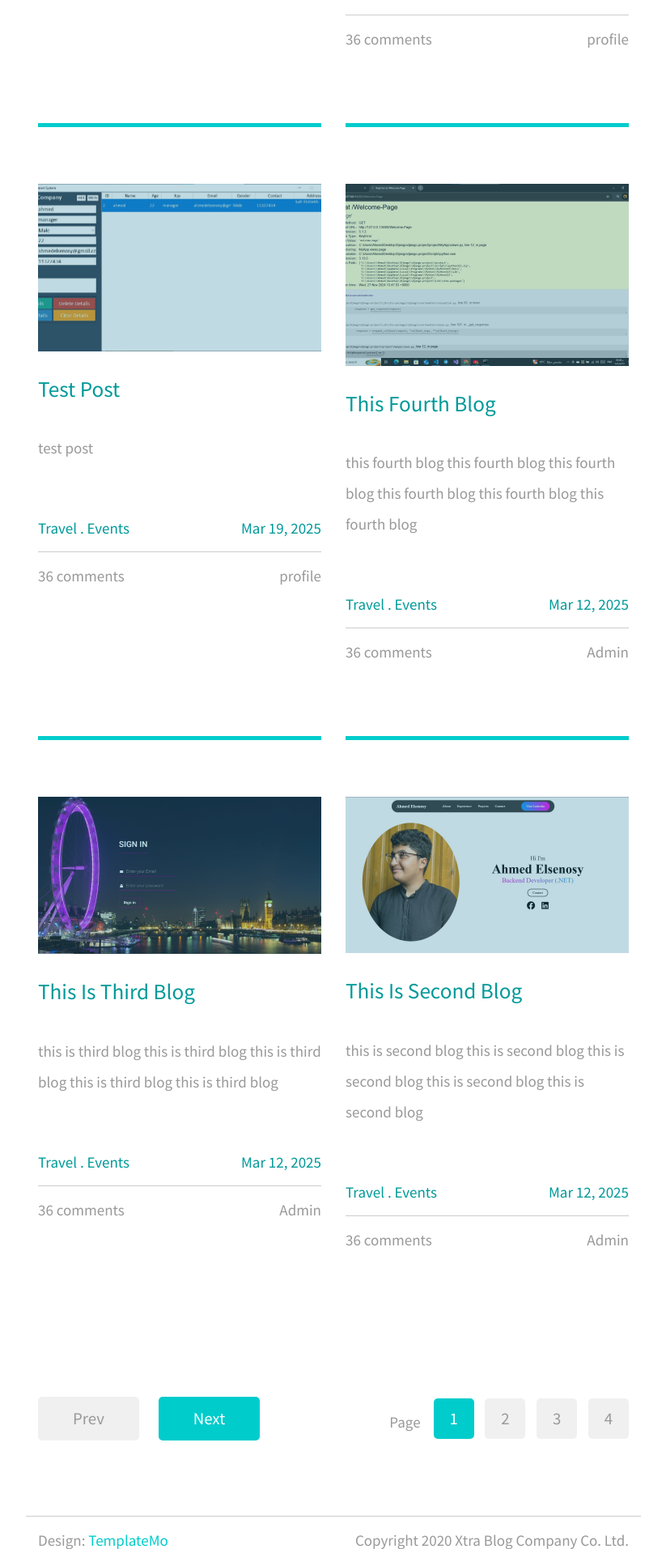
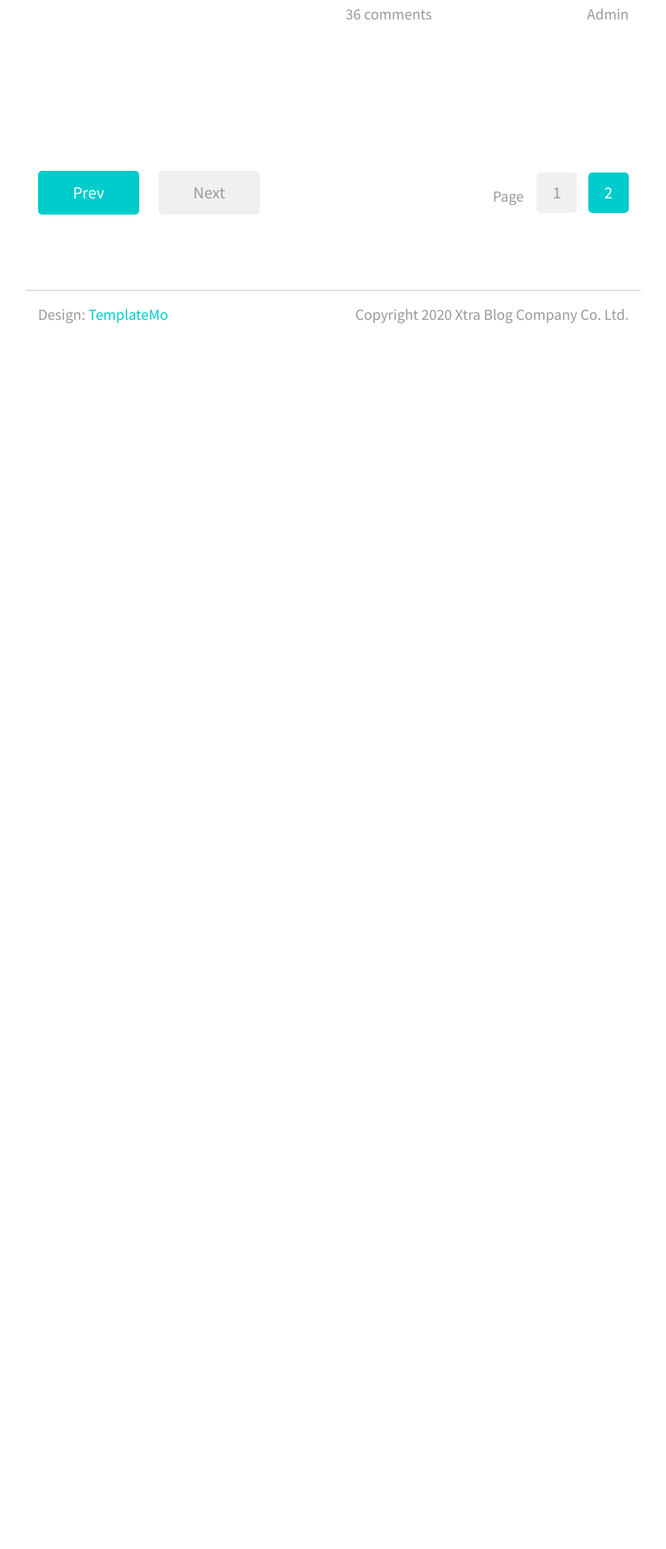
Before and after one commit to AhmedElsenosy/Blog, a Django app: page /home/?page=2 in a window 1280 px wide. Shown: the part 889-2802 px from the top of the page at 81% size, without its empty margins (388-1211 px from the left). After the commit the page ends 1289 px from the top, so only its background shows below. Run offline with Django 5.2, Linux system fonts and the light colour scheme; a user stored in the database is signed in; data comes from the database, SQL or seed files in the repository; both versions use the stored data as it was after the commit; parts of the project's set-up code (start-up, migrations or seed data) failed here and were passed over; some libraries are stand-ins or nearby versions.

Commit message:
Add pagination to blog posts on home page and update profile link handling

```diff
--- a/blog/templates/index.html
+++ b/blog/templates/index.html
@@ -36,29 +36,39 @@
         {% endfor %}
 
     </div>
+    {% if all_blogs.has_other_pages %}
         <div class="row tm-row tm-mt-100 tm-mb-75">
             <div class="tm-prev-next-wrapper">
+                {% if all_blogs.has_previous %}
+                    <a href="?page={{all_blogs.previous_page_number}}" class="mb-2 tm-btn tm-btn-primary tm-prev-next tm-mr-20">Prev</a>
+                {% else %}
                     <a href="#" class="mb-2 tm-btn tm-btn-primary tm-prev-next disabled tm-mr-20">Prev</a>
-            <a href="#" class="mb-2 tm-btn tm-btn-primary tm-prev-next">Next</a>
+                {% endif %}
+
+                {% if all_blogs.has_next %}
+                    <a href="?page={{all_blogs.next_page_number}}" class="mb-2 tm-btn tm-btn-primary tm-prev-next">Next</a>
+                {% else %}
+                    <a href="#" class="mb-2 tm-btn tm-btn-primary disabled tm-prev-next">Next</a>
+                {% endif %}
             </div>
             <div class="tm-paging-wrapper">
                 <span class="d-inline-block mr-3">Page</span>
                 <nav class="tm-paging-nav d-inline-block">
                     <ul>
+                        {% for p in all_blogs.paginator.page_range %}
+                            {% if all_blogs.number == p %}
                                 <li class="tm-paging-item active">
-                        <a href="#" class="mb-2 tm-btn tm-paging-link">1</a>
+                                    <a href="?page={{ p }}" class="mb-2 tm-btn tm-paging-link">{{ p }}</a>
                                 </li>
+                            {% else %}
                                 <li class="tm-paging-item">
-                        <a href="#" class="mb-2 tm-btn tm-paging-link">2</a>
+                                    <a href="?page={{ p }}" class="mb-2 tm-btn tm-paging-link">{{ p }}</a>
                                 </li>
-                    <li class="tm-paging-item">
-                        <a href="#" class="mb-2 tm-btn tm-paging-link">3</a>
-                    </li>
-                    <li class="tm-paging-item">
-                        <a href="#" class="mb-2 tm-btn tm-paging-link">4</a>
-                    </li>
+                            {% endif %}
+                        {% endfor %}
                     </ul>
                 </nav>
             </div>
         </div>
+    {% endif %}
 {% endblock content %}
--- a/blog/views.py
+++ b/blog/views.py
@@ -4,13 +4,22 @@ from taggit.models import Tag
 from django.contrib.auth.decorators import login_required
 from django.contrib import messages
 from .forms import *
+from django.core.paginator import Paginator , EmptyPage , PageNotAnInteger
 
 # Create your views here.
 
 @login_required
 def home (request):
     all_blogs = Blog.objects.all().order_by('-id')
-    return render(request, 'index.html',{'all_blogs':all_blogs})
+    page = request.GET.get('page',1)
+    paginator = Paginator(all_blogs,4)
+    try:
+        posts = paginator.page(page)
+    except PageNotAnInteger:
+        posts = paginator.page(1)
+    except EmptyPage:
+        posts = paginator.page(paginator.num_pages)
+    return render(request, 'index.html',{'all_blogs':posts})
 
 
 def detail (request,pk):
--- a/templates/base.html
+++ b/templates/base.html
@@ -100,8 +100,8 @@ https://templatemo.com/tm-553-xtra-blog
                         </button>
                     </form>
                     <div style="margin: 10px;">
-                        <a href="{% url 'profile' request.user.profile.id %}" class="tm-profile-link">
-                            <span class="tm-profile-name">{{request.user.profile.name|title}}</span>
+                        <a href="{% if request.user.profile.id %}{% url 'profile' request.user.profile.id %}{% else %}{% endif %}" class="tm-profile-link">
+                            <span class="tm-profile-name">{{request.user.profile.name}}</span>
                             <img src="{% if request.user.profile.img %}
                             {{request.user.profile.img.url}}
                             {% else %}
```
Also changed, not shown: db.sqlite3, static/media/BlogImg/Project1_j4N4p2p.jpg (added), static/media/BlogImg/soon.png (added). Lines whose indentation alone changed are shown as unchanged.
